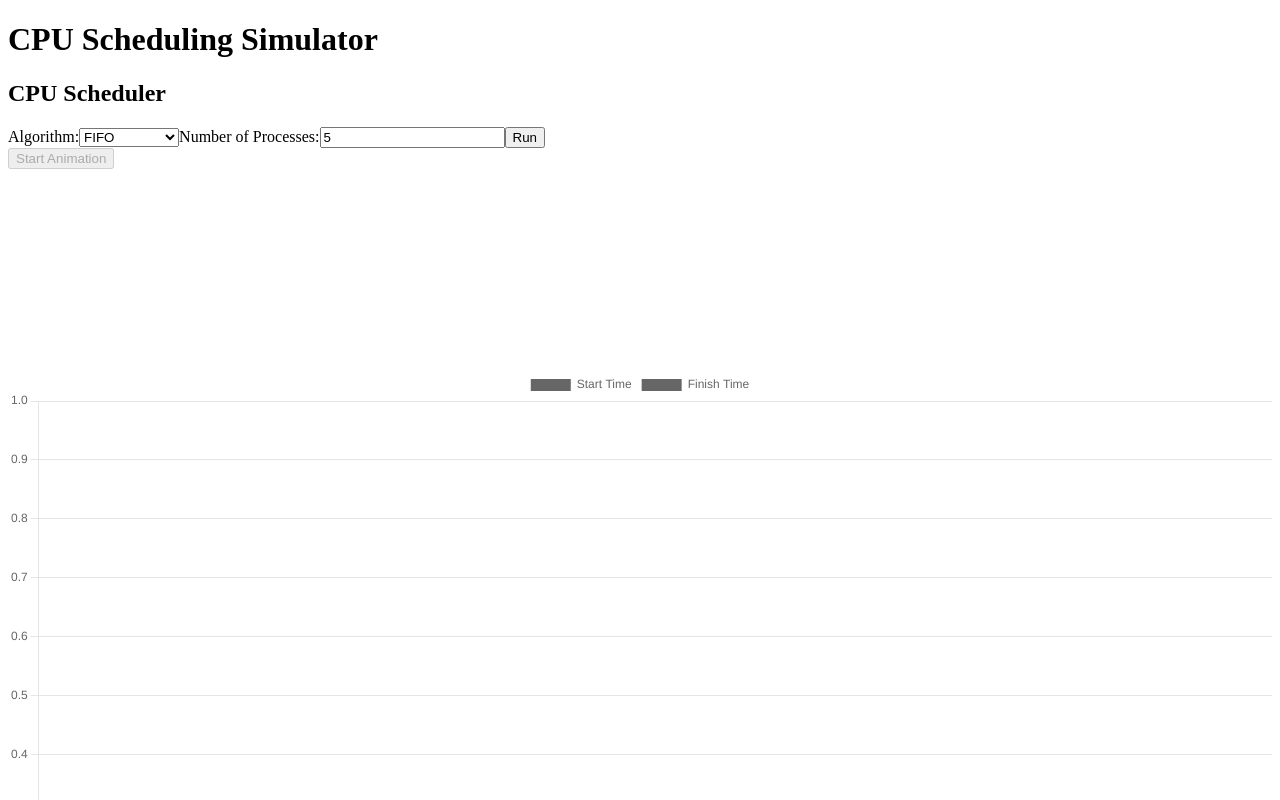
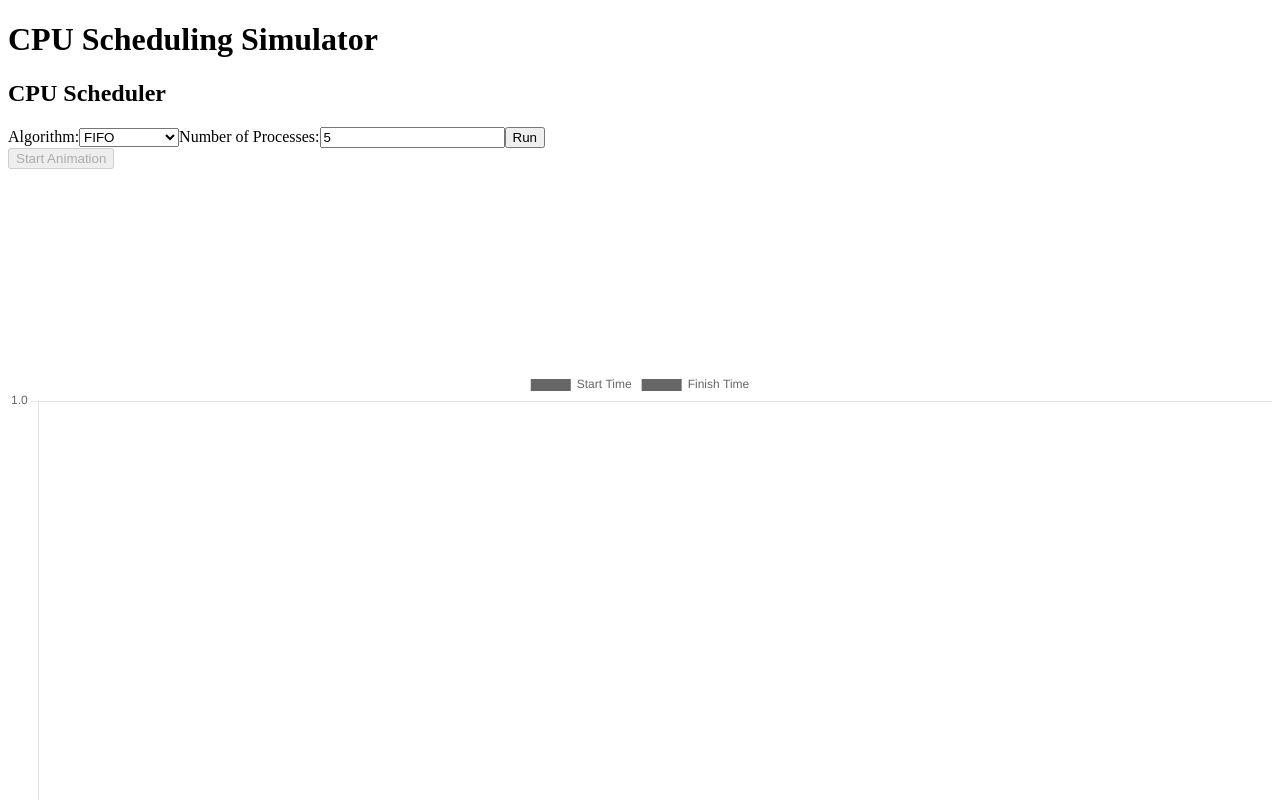
Before and after one commit to googleboy7/Project1_CS540, a Next.js app in the folder cpu-scheduler/: page / in a window 1280 px wide. Shown: the top 800 px of the page. Built offline with nearby package versions, Linux system fonts and the light colour scheme.

Commit message:
changes to ChartDisplay.js to make the chart smaller

```diff
--- a/cpu-scheduler/src/components/ChartDisplay.js
+++ b/cpu-scheduler/src/components/ChartDisplay.js
@@ -2,13 +2,13 @@ import { Bar } from "react-chartjs-2";
 import { useEffect, useRef } from "react";
 import { Chart as ChartJS, Title, Tooltip, Legend, BarElement, CategoryScale, LinearScale } from "chart.js";
 import "chart.js/auto"; // Import Chart.js
-// Register necessary chart.js components
+
 ChartJS.register(Title, Tooltip, Legend, BarElement, CategoryScale, LinearScale);
 
 const ChartDisplay = ({ schedule, currentProcessIndex }) => {
     const chartRef = useRef(null); // Reference to the chart for possible future customization or actions
 
-    // Use chart.js to create the bar chart for the process visualization
+    // Data for the bar chart
     const data = {
         labels: schedule.map((p) => `P${p.id}`),
         datasets: [
@@ -64,7 +64,8 @@ const ChartDisplay = ({ schedule, currentProcessIndex }) => {
                     </div>
                 ))}
             </div>
-            <Bar ref={chartRef} data={data} />
+            {/* Resize chart */}
+            <Bar ref={chartRef} data={data} options={{ responsive: true, maintainAspectRatio: false }} height={300} width={400} />
 
             {/* Displaying the results in a table */}
             <div className="mt-4">
@@ -81,8 +82,9 @@ const ChartDisplay = ({ schedule, currentProcessIndex }) => {
                     </thead>
                     <tbody>
                         {schedule.map((process) => {
-                            const turnaroundTime = process.finishTime - process.arrivalTime;
-                            const waitingTime = turnaroundTime - process.burstTime;
+                            // Fix NaN by checking undefined values and calculating properly
+                            const turnaroundTime = process.finishTime && process.arrivalTime ? process.finishTime - process.arrivalTime : 0;
+                            const waitingTime = turnaroundTime && process.burstTime ? turnaroundTime - process.burstTime : 0;
                             return (
                                 <tr key={process.id}>
                                     <td className="border border-gray-300 px-4 py-2">{`P${process.id}`}</td>
```
